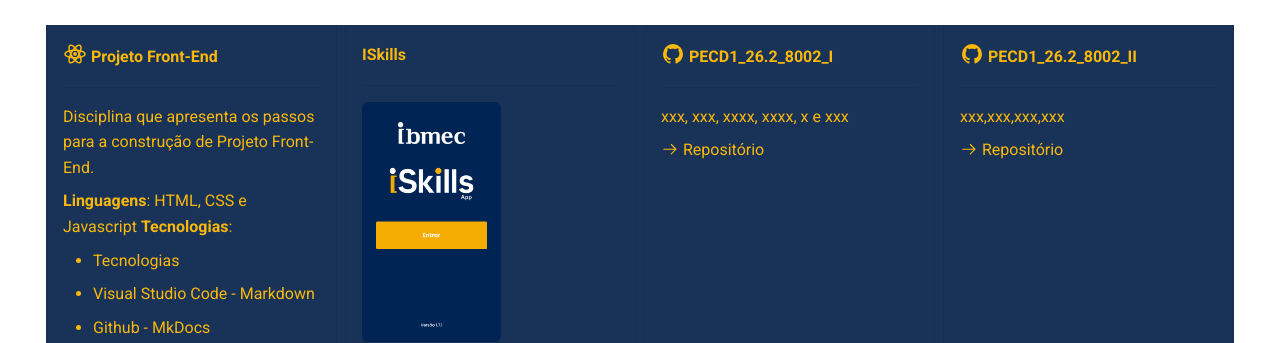
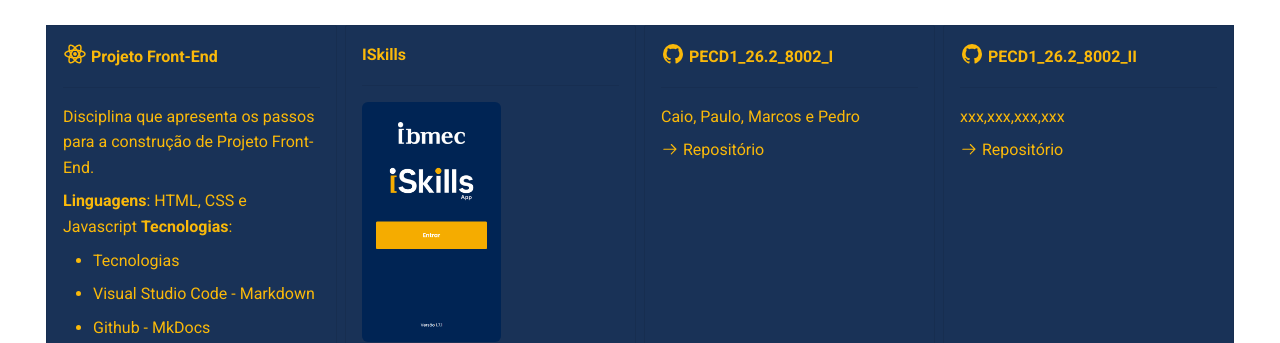
Before and after one commit to jonh-carvalho/PECDI_26.2_8002, an MkDocs documentation site: the page built from docs/index.md, in a window 1280 px wide. Shown: the part 137-480 px from the top of the page. Built offline with MkDocs 1.6.1 and Material for MkDocs 9.7.7, drawn with Linux system fonts in a browser that asks for light colours; comment, search, counter and statistics services are not loaded.

Commit message:
adicionei alunos

```diff
--- a/docs/index.md
+++ b/docs/index.md
@@ -32,7 +32,7 @@ hide:
 
     ---
 
-    xxx, xxx, xxxx, xxxx, x e xxx
+    Caio, Paulo, Marcos e Pedro
 
     [:octicons-arrow-right-24: Repositório](https://github.com/Projetos-de-Extensao/PECD1_26.2_8002_I)
 
```
